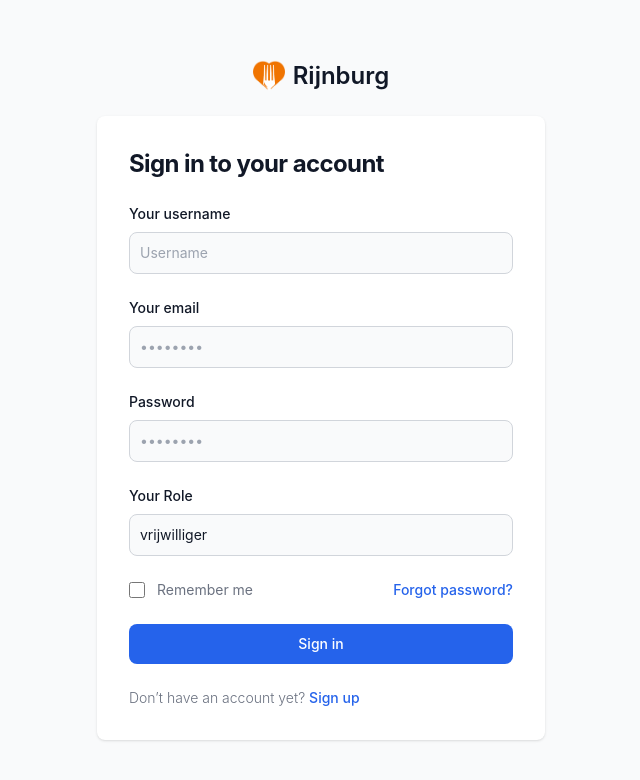
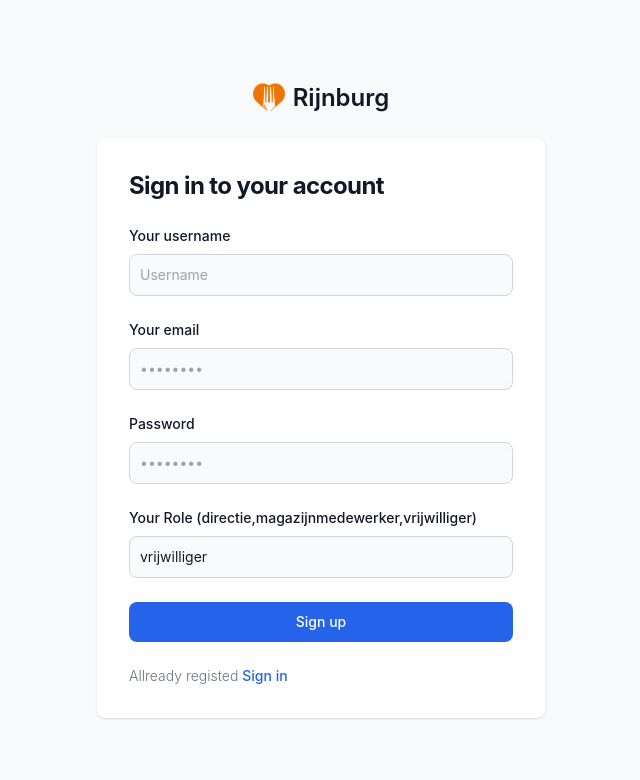
Before and after one commit to Adnanebds/ExamensFrontEnd, a React (Create React App) app: page /registreren in a window 1280 px wide. Shown: the top 780 px of the page, without its empty margins (319-959 px from the left). Built offline with nearby package versions, Linux system fonts and the light colour scheme.

Commit message:
Update Registration.jsx

```diff
--- a/src/components/Registration.jsx
+++ b/src/components/Registration.jsx
@@ -58,23 +58,12 @@ function Registration() {
                       <input type="password" name="password" id="password" placeholder="••••••••" class="bg-gray-50 border border-gray-300 text-gray-900 sm:text-sm rounded-lg focus:ring-primary-600 focus:border-primary-600 block w-full p-2.5 dark:bg-gray-700 dark:border-gray-600 dark:placeholder-gray-400 dark:text-white dark:focus:ring-blue-500 dark:focus:border-blue-500" value={password} onChange={({ target }) => setPassword(target.value)} required=""/>
                   </div>
                   <div>
-                      <label for="role" class="block mb-2 text-sm font-medium text-gray-900 dark:text-white">Your Role</label>
+                      <label for="role" class="block mb-2 text-sm font-medium text-gray-900 dark:text-white">Your Role (directie,magazijnmedewerker,vrijwilliger) </label>
                       <input type="role" name="role" id="role" placeholder="••••••••" class="bg-gray-50 border border-gray-300 text-gray-900 sm:text-sm rounded-lg focus:ring-primary-600 focus:border-primary-600 block w-full p-2.5 dark:bg-gray-700 dark:border-gray-600 dark:placeholder-gray-400 dark:text-white dark:focus:ring-blue-500 dark:focus:border-blue-500" value={role} onChange={({ target }) => setRole(target.value)} required=""/>
                   </div>
-                  <div class="flex items-center justify-between">
-                      <div class="flex items-start">
-                          <div class="flex items-center h-5">
-                            <input id="remember" aria-describedby="remember" type="checkbox" class="w-4 h-4 border border-gray-300 rounded bg-gray-50 focus:ring-3 focus:ring-primary-300 dark:bg-gray-700 dark:border-gray-600 dark:focus:ring-primary-600 dark:ring-offset-gray-800" required=""/>
-                          </div>
-                          <div class="ml-3 text-sm">
-                            <label for="remember" class="text-gray-500 dark:text-gray-300">Remember me</label>
-                          </div>
-                      </div>
-                      <a href="/vergeten" class="text-sm font-medium text-primary-600 hover:underline dark:text-primary-500">Forgot password?</a>
-                  </div>
-                  <button type="submit" class="w-full text-white bg-primary-600 hover:bg-primary-700 focus:ring-4 focus:outline-none focus:ring-primary-300 font-medium rounded-lg text-sm px-5 py-2.5 text-center dark:bg-primary-600 dark:hover:bg-primary-700 dark:focus:ring-primary-800">Sign in</button>
+                  <button type="submit" class="w-full text-white bg-primary-600 hover:bg-primary-700 focus:ring-4 focus:outline-none focus:ring-primary-300 font-medium rounded-lg text-sm px-5 py-2.5 text-center dark:bg-primary-600 dark:hover:bg-primary-700 dark:focus:ring-primary-800">Sign up</button>
                   <p class="text-sm font-light text-gray-500 dark:text-gray-400">
-                      Don’t have an account yet? <a href="/registreren" class="font-medium text-primary-600 hover:underline dark:text-primary-500">Sign up</a>
+                      Allready registed <a href="/login" class="font-medium text-primary-600 hover:underline dark:text-primary-500">Sign in</a>
                   </p>
               </form>
           </div>
```
